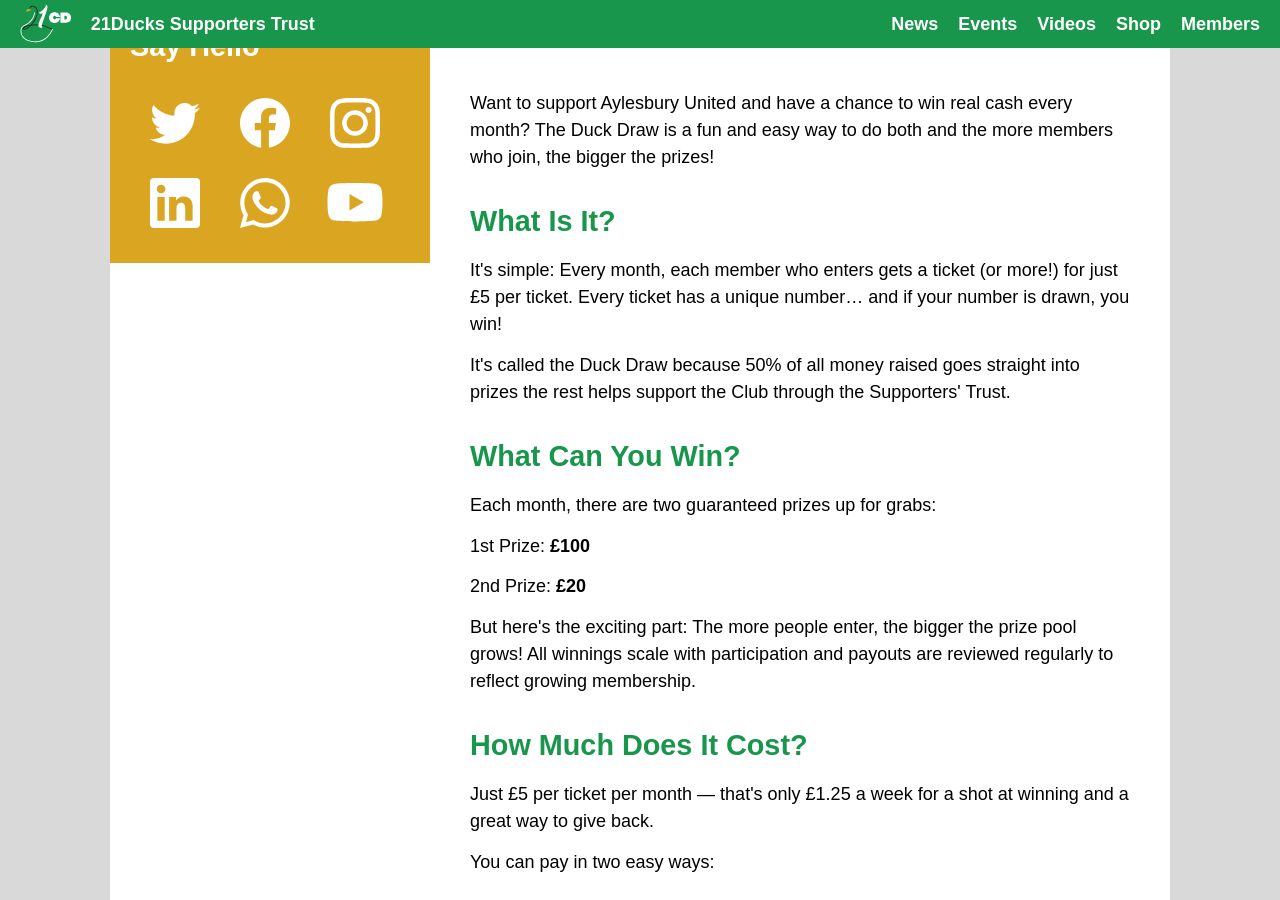
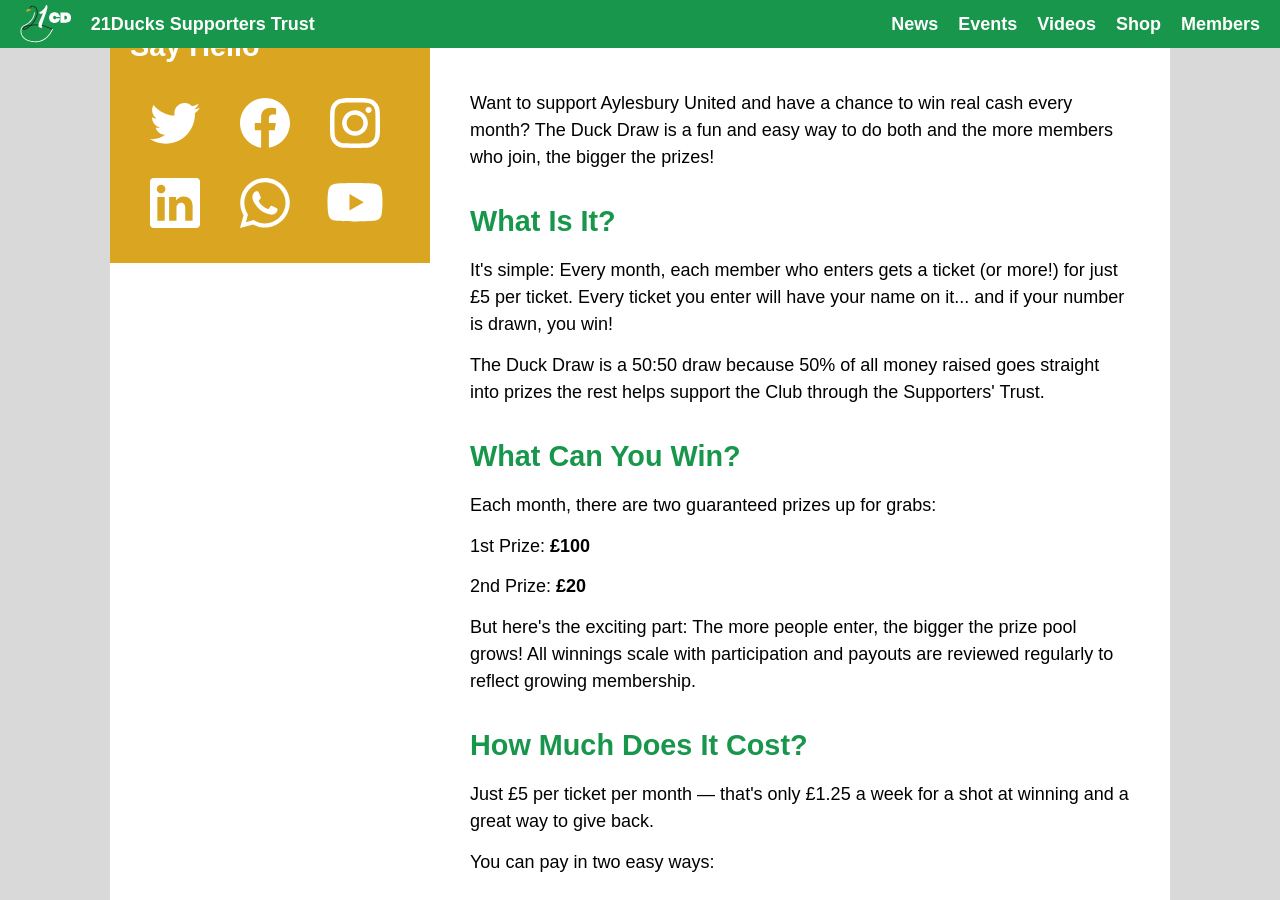
Before and after one commit to RobDWaller/21ducks.github.io, a Jekyll site: the page built from members/duckdraw.html, in a window 1280 px wide and 900 px high, scrolled down 635 px. Built offline with Jekyll 4.4.1, drawn with Linux system fonts in a browser that asks for light colours; comment, search, counter and statistics services are not loaded.

Commit message:
Further amends to the duck draw content.

```diff
--- a/members/duckdraw.html
+++ b/members/duckdraw.html
@@ -14,9 +14,9 @@
 <p>Want to support Aylesbury United and have a chance to win real cash every month? The Duck Draw is a fun and easy
 way to do both and the more members who join, the bigger the prizes!</p>
 <h2>What Is It?</h2>
-<p>It's simple: Every month, each member who enters gets a ticket (or more!) for just £5 per ticket. Every ticket has
-a unique number… and if your number is drawn, you win!</p>
-<p>It's called the Duck Draw because 50% of all money raised goes straight into prizes the rest helps support the
+<p>It's simple: Every month, each member who enters gets a ticket (or more!) for just £5 per ticket. Every ticket you
+enter will have your name on it... and if your number is drawn, you win!</p>
+<p>The Duck Draw is a 50:50 draw because 50% of all money raised goes straight into prizes the rest helps support the
 Club through the Supporters' Trust.</p>
 <h2>What Can You Win?</h2>
 <p>Each month, there are two guaranteed prizes up for grabs:</p>
```
